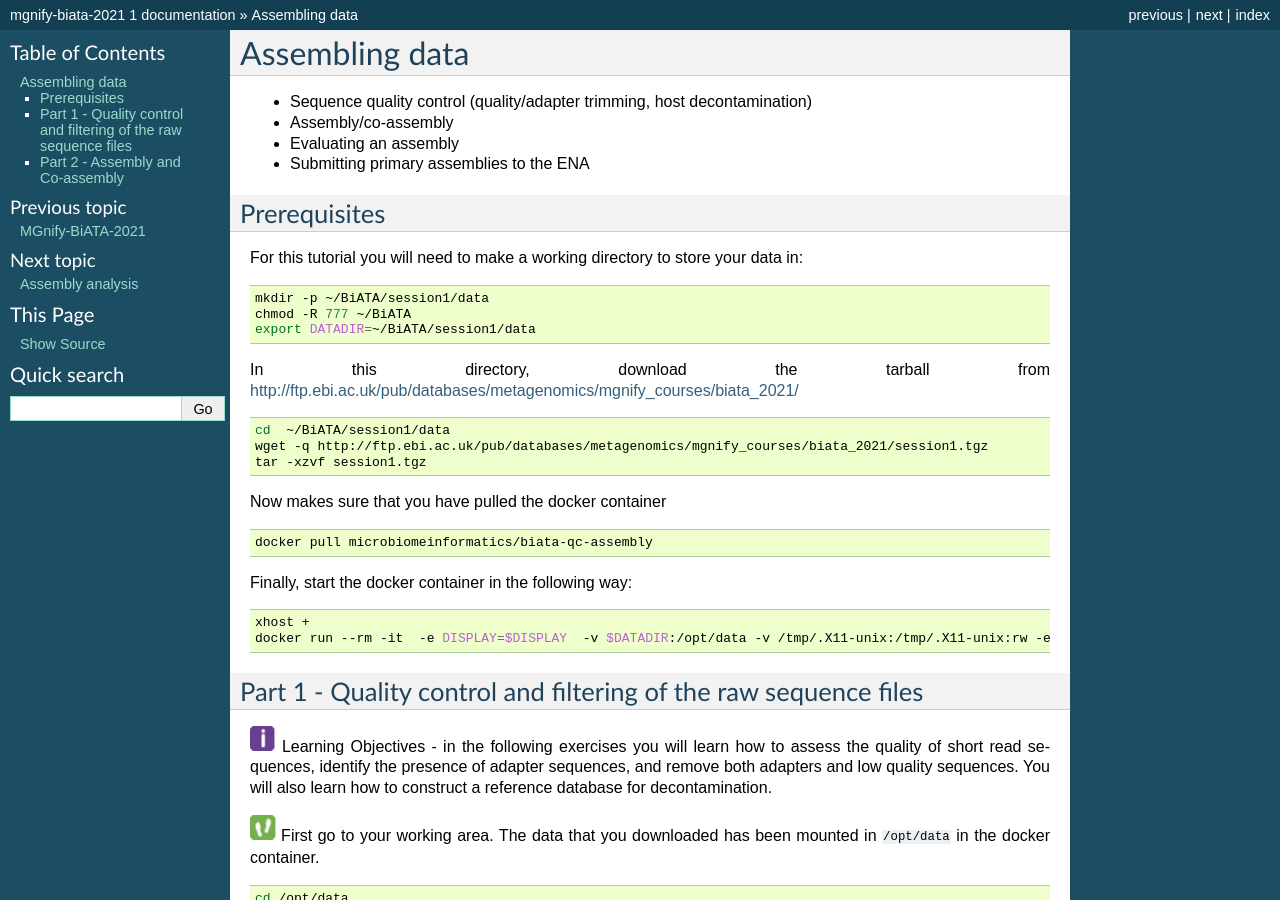
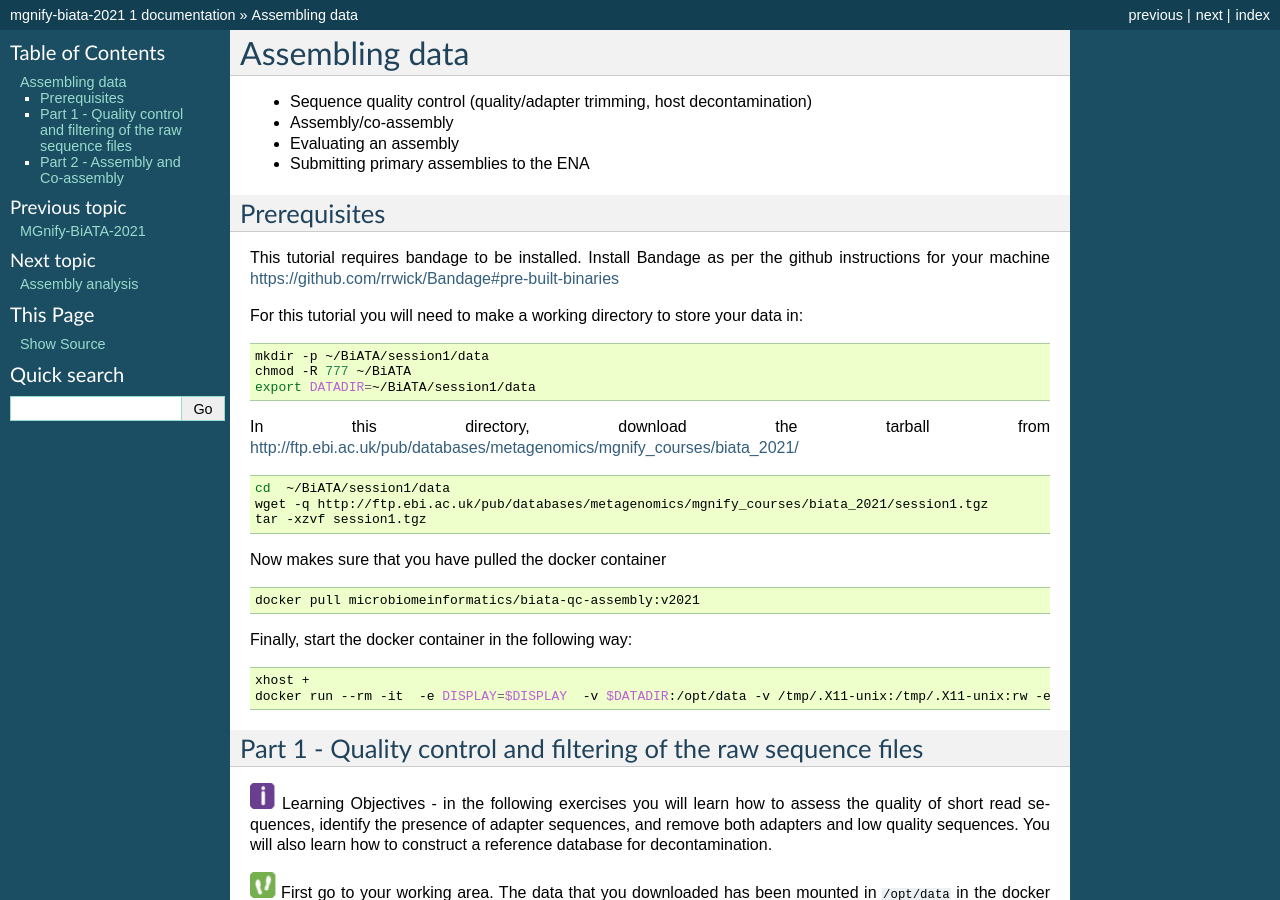
Before and after one commit to EBI-Metagenomics/mgnify-biata-2021, a Sphinx documentation site: the page built from docs/source/assembly-1.rst, in a window 1280 px wide and 900 px high. Built offline with Sphinx 7.4.7, drawn with Linux system fonts in a browser that asks for light colours.

Commit message:
update qc-assembly dockerfile and add note to install bandage

```diff
--- a/docs/source/assembly-1.rst
+++ b/docs/source/assembly-1.rst
@@ -9,6 +9,8 @@ Assembling data
 
 Prerequisites
 ---------------
+This tutorial requires bandage to be installed.
+Install Bandage as per the github instructions for your machine  https://github.com/rrwick/Bandage#pre-built-binaries
 
 For this tutorial you will need to make a working directory to store
 your data in:
@@ -31,7 +33,7 @@ Now makes sure that you have pulled the docker container
 
 .. code-block:: bash
 
-    docker pull microbiomeinformatics/biata-qc-assembly
+    docker pull microbiomeinformatics/biata-qc-assembly:v2021
 
 Finally, start the docker container in the following way:
 
```
Also changed, not shown: 1 other file.
